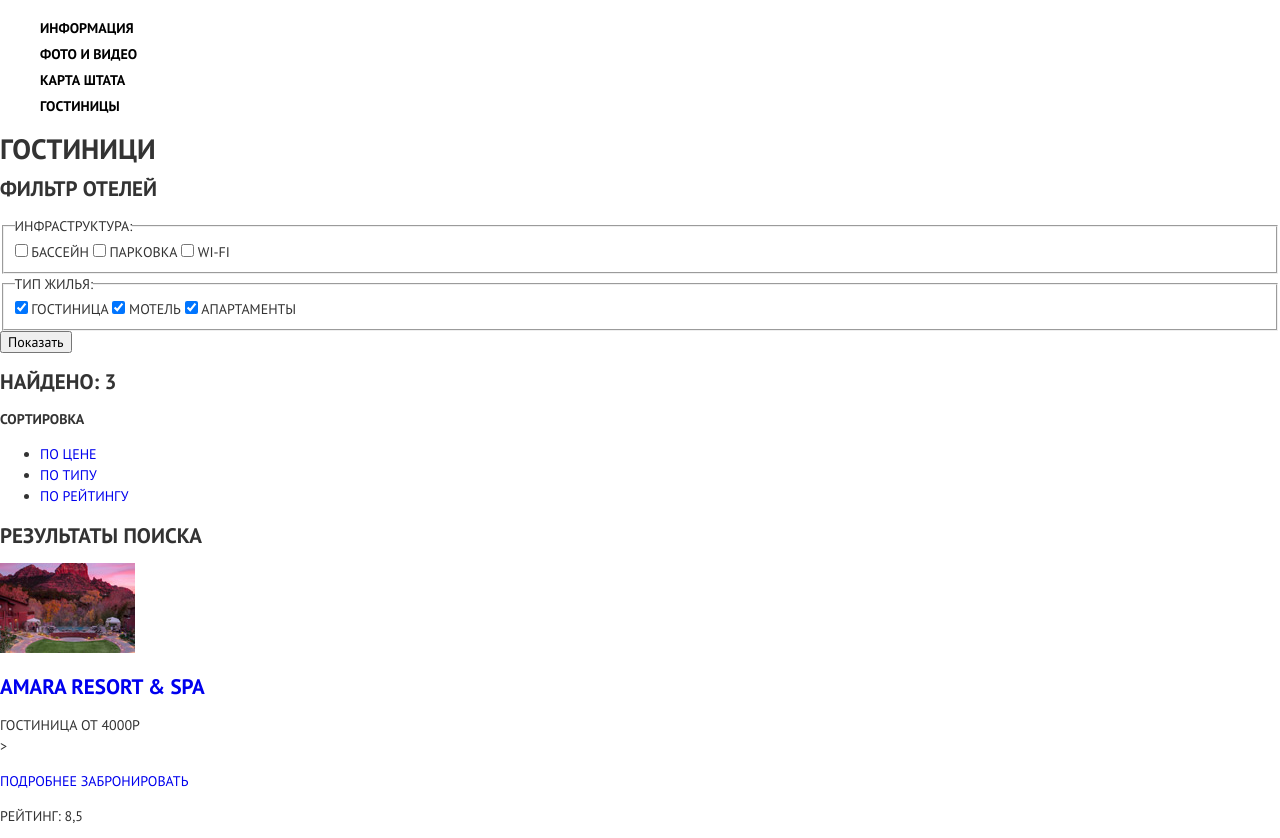
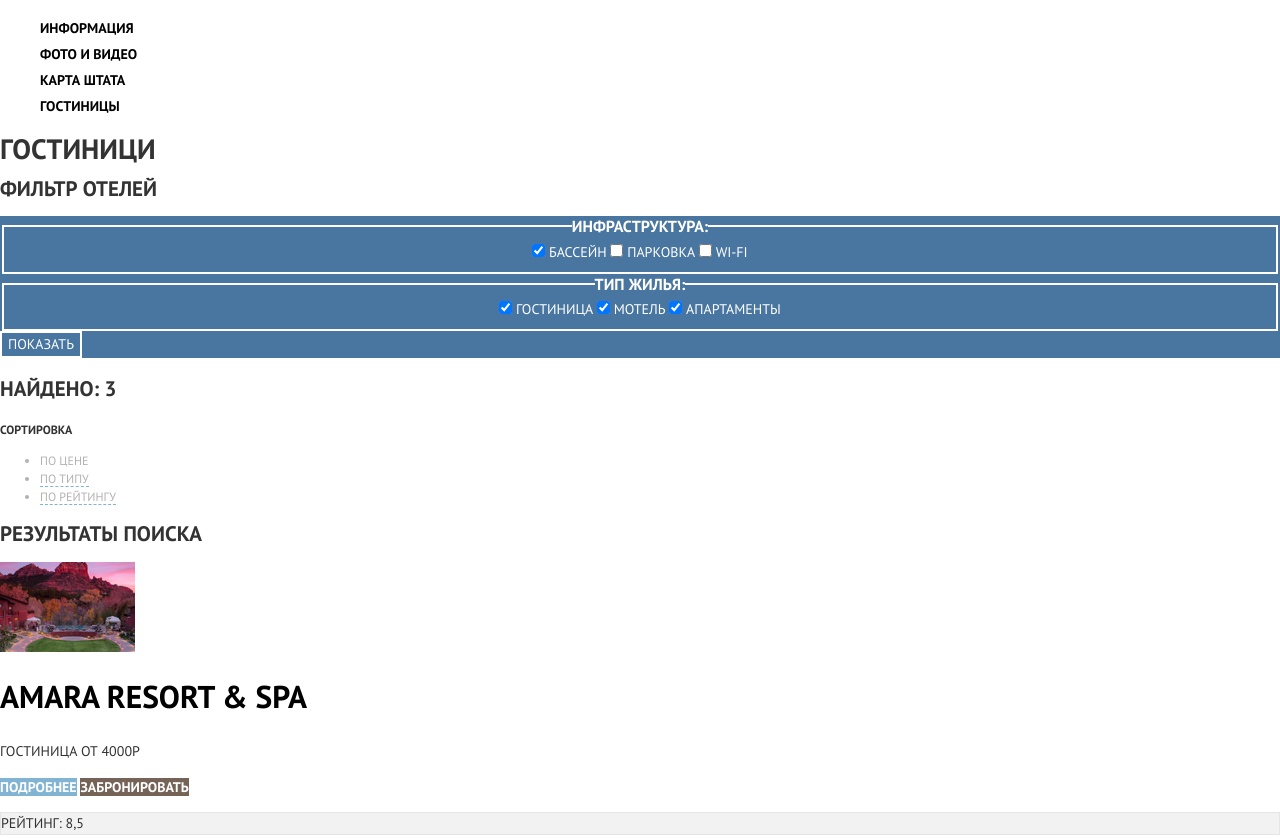
Before and after one commit to Ket4er/570735-sedona, a plain HTML site: page inner.html in a window 1280 px wide. Shown: the part 77-915 px from the top of the page. Drawn offline with Linux system fonts and the light colour scheme.

Commit message:
Базовая стилизация личного проекта

```diff
--- a/css/style.css
+++ b/css/style.css
@@ -228,3 +228,138 @@ footer {
 .logo-htmlacademy:active {
   color: #bdbbbc;
 }
+
+.filters form {
+  background-color: #4876a0;
+}
+
+.filters legend {
+  font-size: 16px;
+  line-height: 21px;
+  font-weight: 700;
+}
+
+.filter-button {
+  font: inherit;
+  text-transform: inherit;
+  border: none;
+  text-align: center;
+  vertical-align: middle;
+  background-color: transparent;
+  color: #ffffff;
+  border: 2px solid #ffffff;
+}
+
+.filter-infrastructure {
+  font: inherit;
+  text-transform: inherit;
+  border: none;
+  text-align: center;
+  vertical-align: middle;
+  background-color: transparent;
+  color: #ffffff;
+  border: 2px solid #ffffff
+}
+
+.filter-housing {
+  font: inherit;
+  text-transform: inherit;
+  border: none;
+  text-align: center;
+  vertical-align: middle;
+  background-color: transparent;
+  color: #ffffff;
+  border: 2px solid #ffffff
+}
+
+.catalog-column h2 {
+  font-size: 21px;
+  line-height: 26px;
+  font-weight: 700;
+}
+
+.catalog-list b {
+  font-size: 12px;
+  line-height: 18px;
+}
+
+.catalog-list-button {
+  font-size: 12px;
+  line-height: 18px;
+  color: #b2b2b2;
+}
+
+.catalog-list-button a {
+  color: #b2b2b2;
+}
+
+.catalog-list-button-rating,
+.catalog-list-button-type {
+  border-bottom: 1px dashed #81b3d2;
+}
+
+.catalog-list-button-price:hover {
+ color: #9ac2db;
+}
+
+.catalog-list-button-rating:hover {
+  color: #9ac2db;
+  border-bottom: 1px dashed #81b3d2;
+}
+
+.catalog-list-button-rating:active {
+ color: #000000;
+ border: none;
+}
+.hotel-name {
+  font-size: 21px;
+  line-height: 26px;
+  font-weight: 700;
+  color: #000000;
+}
+
+.hotel-name:hover {
+  color: #81b3d2;
+}
+
+.hotel-name:active {
+  color: #cacaca;
+}
+
+.button-detail,
+.button-booking {
+ font-weight: 700;
+ color: #ffffff;
+ text-align: center;
+ vertical-align: middle;
+}
+
+.button-detail {;
+  background-color: #81b3d2;
+}
+ .button-detail:hover {
+  background-color: #669ec0;
+ }
+
+.button-detail:active {
+ color: #88b6d1;
+ background-color: #5496bd;
+}
+
+.button-booking {
+  background-color: #766357;
+}
+
+.button-booking:hover {
+  background-color: #604e43;
+}
+
+.button-booking:active {
+  color: #857871;
+  background-color: #503e33;
+}
+
+.rating-result {
+  border: 1px solid #e5e5e5;
+  background-color: #f2f2f2;
+}
--- a/inner.html
+++ b/inner.html
@@ -30,7 +30,7 @@
         <form method="post" action="http://echo.htmlacademy.ru" >
           <fieldset class="filter-infrastructure">
             <legend>Инфраструктура:</legend>
-            <input type="checkbox" id="filter-pool" name="filter-pool">
+            <input type="checkbox" id="filter-pool" name="filter-pool" checked>
             <label class="filter-variants" for="filter-pool">Бассейн</label>
             <input type="checkbox" id="filter-parking" name="filter-parking" >
             <label class="filter-variants" for="filter-parking">Парковка</label>
@@ -61,9 +61,9 @@
       <div class="catalog-list">
         <b>Сортировка</b>
         <ul class="catalog-list-button">
-          <li><a href="#">По цене</a></li>
-          <li><a href="#">По типу</a></li>
-          <li><a href="#">По рейтингу</a></li>
+          <li><a class="catalog-list-button-price" href="#">По цене</a></li>
+          <li><a class="catalog-list-button-type" href="#">По типу</a></li>
+          <li><a class="catalog-list-button-rating" href="#">По рейтингу</a></li>
         </ul>
       </div>
 
@@ -81,14 +81,14 @@
           </div>
 
           <div class="result-list">
-            <a href="#"><h2>Amara resort & spa</h2></a>
+            <a class="hotel-name" href="#"><h2>Amara resort & spa</h2></a>
             <span class="result-list-hotels">Гостиница</span>
             <span class="result-list-price">От 4000р</span>
-          </div>>
+          </div>
 
           <p class="result-list-button">
-            <a class="button" href="#">Подробнее</a>
-            <a class="button" href="#">Забронировать</a>
+            <a class="button-detail" href="#">Подробнее</a>
+            <a class="button-booking" href="#">Забронировать</a>
           </p>
 
           <div class="rating">
@@ -103,14 +103,14 @@
           </div>
 
           <div class="result-list">
-            <a href="#"><h2>Desert quail inn</h2></a>
+            <a class="hotel-name" href="#"><h2>Desert quail inn</h2></a>
             <span class="result-list-hotels">Мотель</span>
             <span class="result-list-price">От 3000р</span>
           </div>
 
           <p class="result-list-button">
-            <a class="button" href="#">Подробнее</a>
-            <a class="button" href="#">Забронировать</a>
+            <a class="button-detail" href="#">Подробнее</a>
+            <a class="button-booking" href="#">Забронировать</a>
           </p>
 
           <div class="rating">
@@ -125,14 +125,14 @@
           </div>
 
           <div class="result-list">
-            <a href="#"><h2>Villas at poco diablo</h2></a>
+            <a class="hotel-name" href="#"><h2>Villas at poco diablo</h2></a>
             <span class="result-list-hotels">Апартаменты</span>
             <span class="result-list-price">От 2000р</span>
           </div>
 
           <p class="result-list-button">
-            <a class="button" href="#">Подробнее</a>
-            <a class="button" href="#">Забронировать</a>
+            <a class="button-detail" href="#">Подробнее</a>
+            <a class="button-booking" href="#">Забронировать</a>
           </p>
 
           <div class="rating">
```
